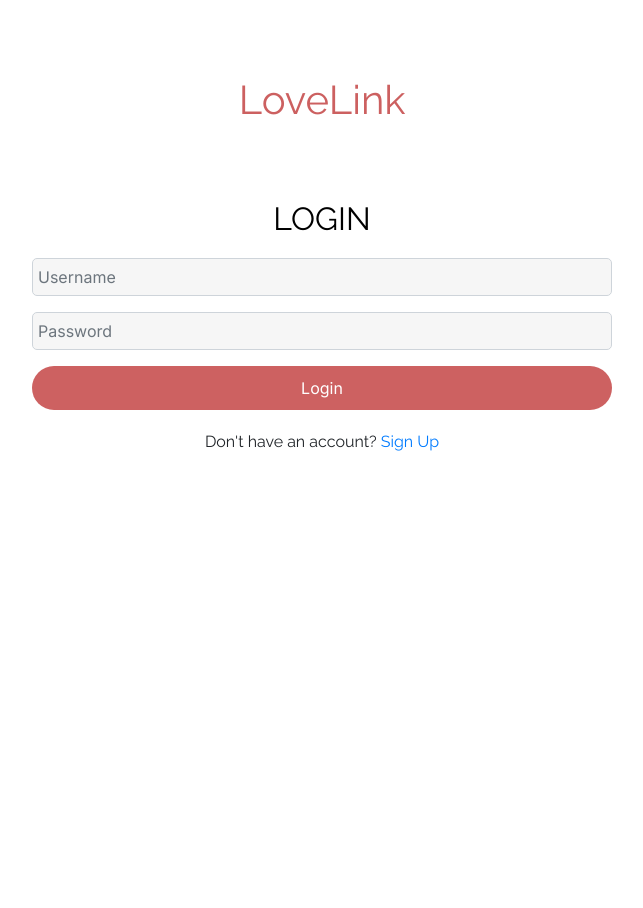
After one commit to esong200/LoveLink-Web, a Node project: template views/login.ejs in a window 1280 px wide. The commit adds this page. Shown: the whole page, without its empty margins (318-961 px from the left). Run offline with Node 20 templates, Linux system fonts and the light colour scheme; the template is opened without the code that fills it, so the values that code supplies are empty; some libraries are stand-ins or nearby versions.

Commit message:
moved files to outside directory, reformatted some files

```diff
--- /dev/null
+++ b/views/login.ejs
@@ -0,0 +1,135 @@
+<!DOCTYPE html>
+<html lang="en">
+  <head>
+    <meta charset="UTF-8">
+    <meta name="viewport" content="width=device-width, initial-scale=1.0">
+    <title>Login</title>
+    <link rel="stylesheet" href="https://maxcdn.bootstrapcdn.com/bootstrap/4.5.2/css/bootstrap.min.css">
+    <link href="https://fonts.googleapis.com/css2?family=Inter:wght@400;500&display=swap" rel="stylesheet">
+    <link href="https://fonts.googleapis.com/css2?family=Raleway&display=swap" rel="stylesheet">
+    <script src="https://ajax.googleapis.com/ajax/libs/jquery/3.5.1/jquery.min.js"></script>
+    <script src="https://cdnjs.cloudflare.com/ajax/libs/popper.js/1.16.0/umd/popper.min.js"></script>
+    <script src="https://maxcdn.bootstrapcdn.com/bootstrap/4.5.2/js/bootstrap.min.js"></script>
+    <style>
+      body {
+        font-family: 'Raleway', sans-serif;
+        font-weight: 500;
+        margin: 0;
+        padding: 0;
+        background-color: #ffffff;
+        margin-top: 0;
+      }
+      h1 {
+        font-family: 'Raleway', sans-serif;
+        text-align: center;
+        font-weight: 500;
+        color: #000000;
+        margin: 0;
+      }
+      h2 {
+        font-family: 'Raleway', sans-serif;
+        text-align: center;
+        font-weight: 250;
+        font-size: 10;
+        color: #000000;
+        margin: 0;
+      }
+      .title-container {
+        display: flex;
+        justify-content: center;
+        align-items: center;
+        height: 25vh;
+      }
+      .animated-title {
+        animation: title-animation 7s ease-in-out infinite;
+      }
+      @keyframes title-animation {
+        0% {
+          transform: scale(1);
+          color: #cd6161;
+        }
+        50% {
+          transform: scale(1.1);
+          color: #B2344C;
+        }
+        100% {
+          transform: scale(1);
+          color: #cd6161;
+        }
+      }
+      .text-center p {
+        margin-top: 0px;
+      }
+      form {
+    max-width: 600px;
+    font-weight: 500;
+    margin: 10px auto;
+    padding: 10px;
+    background-color: #ffffff;
+    /*box-shadow: 0px 4px 10px rgba(0, 0, 0, 0.1);*/
+    border-radius: 10px;
+    height: calc(100vh - 150px);
+  }
+
+  label {
+    margin-bottom: 5px;
+    color: #4a5568;
+    font-weight: 400;
+  }
+  input[type="text"],
+  input[type="password"] {
+    font-family: 'Inter', sans-serif;
+    width: 100%;
+    padding: 5px;
+    margin-bottom: 10px;
+    border: 1px solid #ced4da;
+    border-radius: 5px;
+    background-color: #f6f6f6;
+    font-weight: 400;
+  }
+  input[type="submit"] {
+    font-family: 'Inter', sans-serif;
+    width: 100%;
+    padding: 10px;
+    background-color: #cd6161;
+    color: white;
+    border: none;
+    border-radius: 50px;
+    cursor: pointer;
+    font-weight: 400;
+  }
+  input[type="submit"]:hover {
+    background-color: #B2344C;
+  }
+</style>
+</head>
+<body>
+  <div class="title-container">
+    <h1 class="animated-title">LoveLink</h1>
+  </div>
+  <h2>LOGIN</h2>
+
+  <% if (error) { %>
+  <div class="alert text-center" role="alert" style="background-color: #ffffff; color: #000;">
+    <%= error %>
+  </div>
+  <% } %>
+  <% if (success) { %>
+  <div class="alert text-center" role="alert" style="background-color: #ffffff; color: #000;">
+    <%= success %>
+  </div>
+  <% } %>
+  <form id="loginForm" action="/login" method="POST">
+    <div class="form-group">
+      <input type="text" id="username" name="username" class="form-control" placeholder="Username" required>
+    </div>
+    <div class="form-group">
+      <input type="password" id="password" name="password" class="form-control" placeholder="Password" required>
+    </div>
+    <input type="submit" value="Login" class="btn btn-primary">
+    <div class="text-center p" style="margin-top: 20px;">
+      <p>Don't have an account? <a href="/register">Sign Up</a></p>
+    </div>
+  </form>
+</body>
+</html>
--- a/love_language_quiz/views/pin.ejs
+++ b/views/pin.ejs
@@ -10,7 +10,6 @@
   <script src="https://cdnjs.cloudflare.com/ajax/libs/popper.js/1.16.0/umd/popper.min.js"></script>
   <script src="https://maxcdn.bootstrapcdn.com/bootstrap/4.5.2/js/bootstrap.min.js"></script>
   <link href="https://fonts.googleapis.com/css2?family=Raleway&display=swap" rel="stylesheet">
-
   <style>
     body {
       font-family: 'Raleway', sans-serif;
```
Also changed, not shown: app.js (renamed from love_language_quiz/app.js, +3 -59 lines), love_language_quiz/lovelink-cs160-firebase-adminsdk-4x5ds-08996f4c48.json (deleted, +0 -12 lines), love_language_quiz/views/login.ejs (deleted, +0 -139 lines), views/profile.ejs (renamed from love_language_quiz/views/profile.ejs, +0 -22 lines), views/sendNudge.ejs (renamed from love_language_quiz/views/sendNudge.ejs, +45 -49 lines), package.json (renamed from love_language_quiz/package.json), views/images/5936637.png (renamed from love_language_quiz/views/images/5936637.png), views/images/sendNow.png (renamed from love_language_quiz/views/images/sendNow.png), views/loading.html (renamed from love_language_quiz/views/loading.html), views/partnerSearch.ejs (renamed from love_language_quiz/views/partnerSearch.ejs), views/quiz.ejs (renamed from love_language_quiz/views/quiz.ejs), views/register.ejs (renamed from love_language_quiz/views/register.ejs), views/results.ejs (renamed from love_language_quiz/views/results.ejs), views/sendNudgeDelayed.ejs (renamed from love_language_quiz/views/sendNudgeDelayed.ejs), 1 more files, 4 other files.
